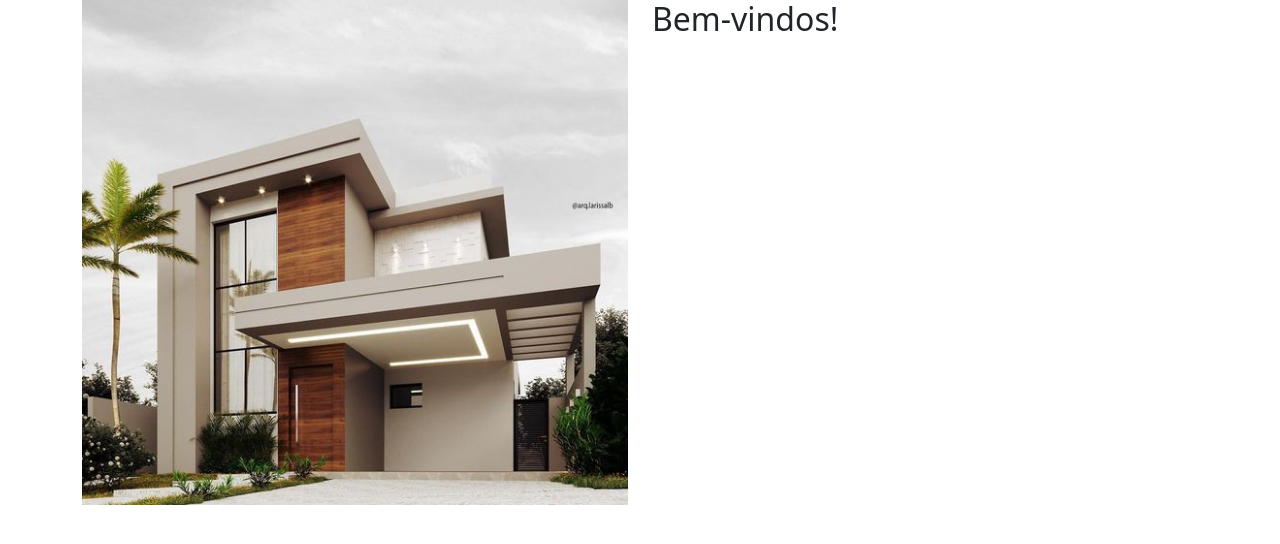
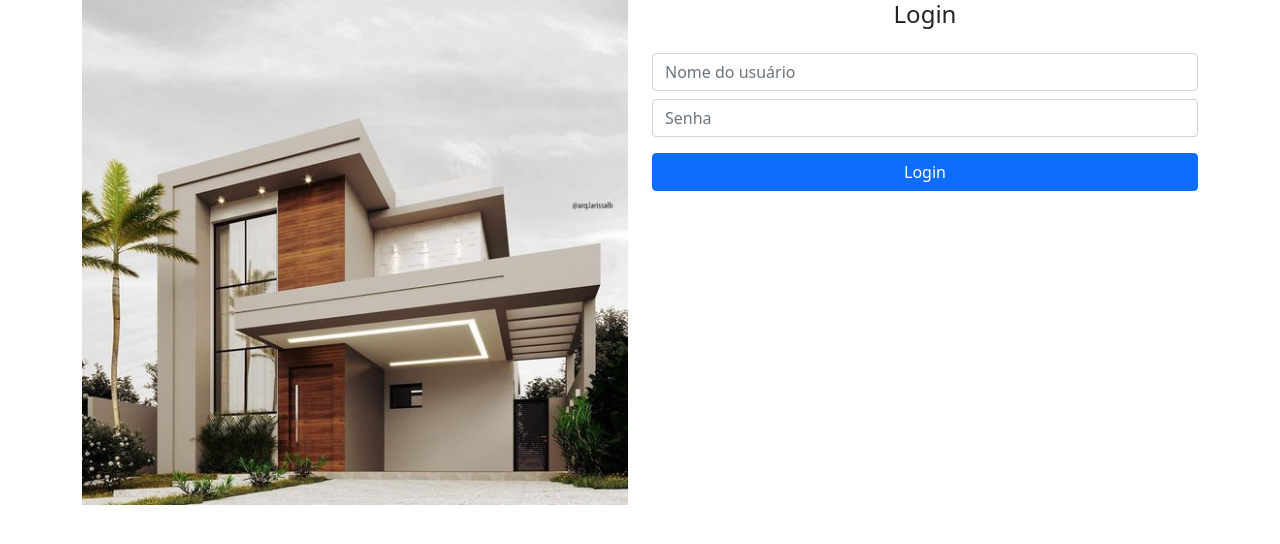
Before and after one commit to robertabononi/casita-book, an Angular app in the folder frontend/: page /home in a window 1280 px wide. Shown: the top 544 px of the page. Built offline with nearby package versions, Linux system fonts and the light colour scheme.

Commit message:
feat: create and config LoginComponent + use it as a children route

```diff
--- a/frontend/src/app/home/home.component.html
+++ b/frontend/src/app/home/home.component.html
@@ -5,9 +5,7 @@
     </div>
 
     <div class="col-md-6">
-      <div class="col-md-6">
-        <h2>Bem-vindos!</h2>
-      </div>
+      <router-outlet></router-outlet>
     </div>
   </div>
 </div>
--- a/frontend/src/app/home/home.module.ts
+++ b/frontend/src/app/home/home.module.ts
@@ -3,11 +3,13 @@
 
 import { HomeRoutingModule } from './home-routing.module';
 import { HomeComponent } from './home.component';
+import { LoginComponent } from './login/login.component';
 
 
 @NgModule({
   declarations: [
-    HomeComponent
+    HomeComponent,
+    LoginComponent
   ],
   imports: [
     CommonModule,
--- /dev/null
+++ b/frontend/src/app/home/login/login.component.html
@@ -0,0 +1,16 @@
+
+<h4 class="text-center">Login</h4>
+
+<form class="form mt-4">
+  <div class="form-group mb-2">
+    <input type="text" class="form-control" placeholder="Nome do usuário">
+  </div>
+
+  <div class="form-group mb-3">
+    <input type="password" class="form-control" placeholder="Senha">
+  </div>
+
+  <div class="d-grid">
+    <button type="submit" class="btn btn-primary">Login</button>
+  </div>
+</form>
--- /dev/null
+++ b/frontend/src/app/home/login/login.component.ts
@@ -0,0 +1,15 @@
+import { Component, OnInit } from '@angular/core';
+
+@Component({
+  selector: 'app-login',
+  templateUrl: './login.component.html',
+  styleUrls: ['./login.component.css']
+})
+export class LoginComponent implements OnInit {
+
+  constructor() { }
+
+  ngOnInit(): void {
+  }
+
+}
```
Also changed, not shown: frontend/src/app/home/home-routing.module.ts (+8 -1 lines), frontend/src/app/home/login/login.component.css (added), 1 other file (tests, documents, lock files or other folders).
